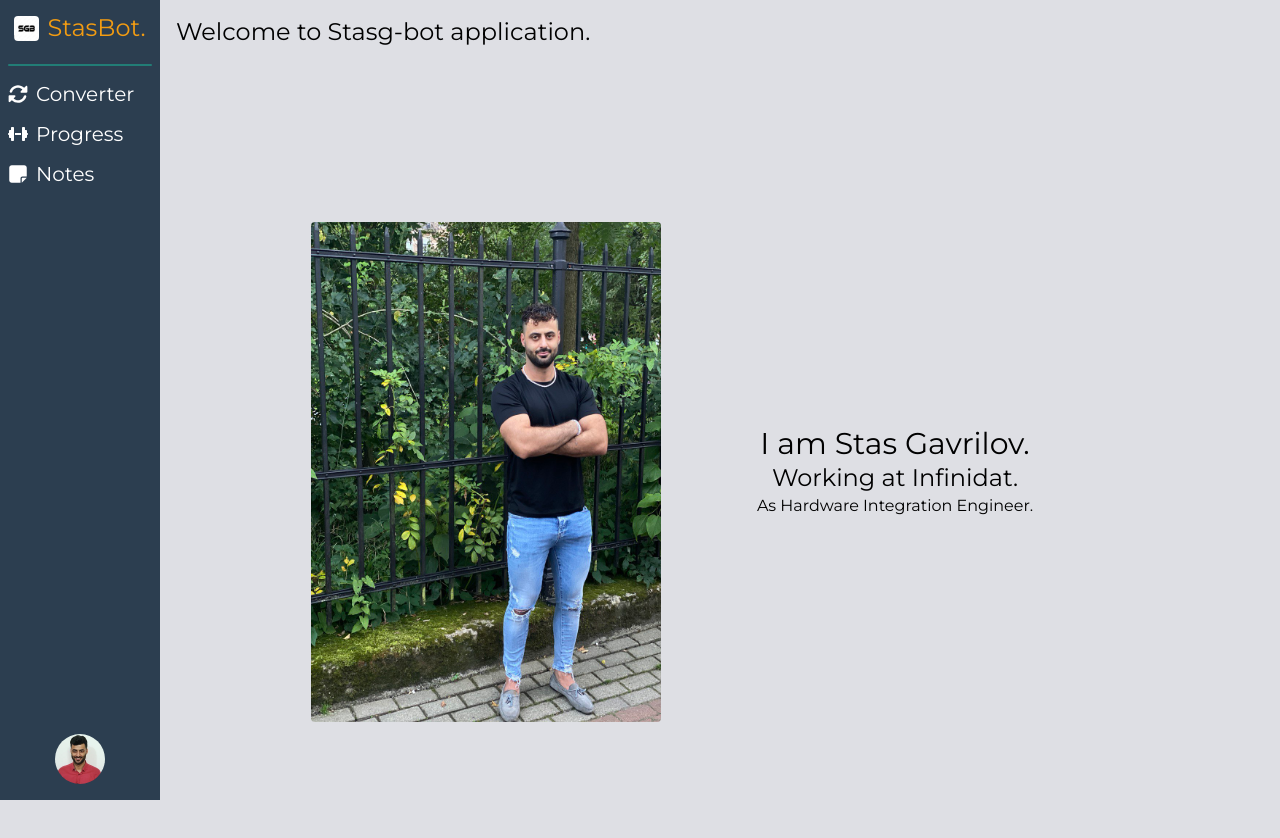
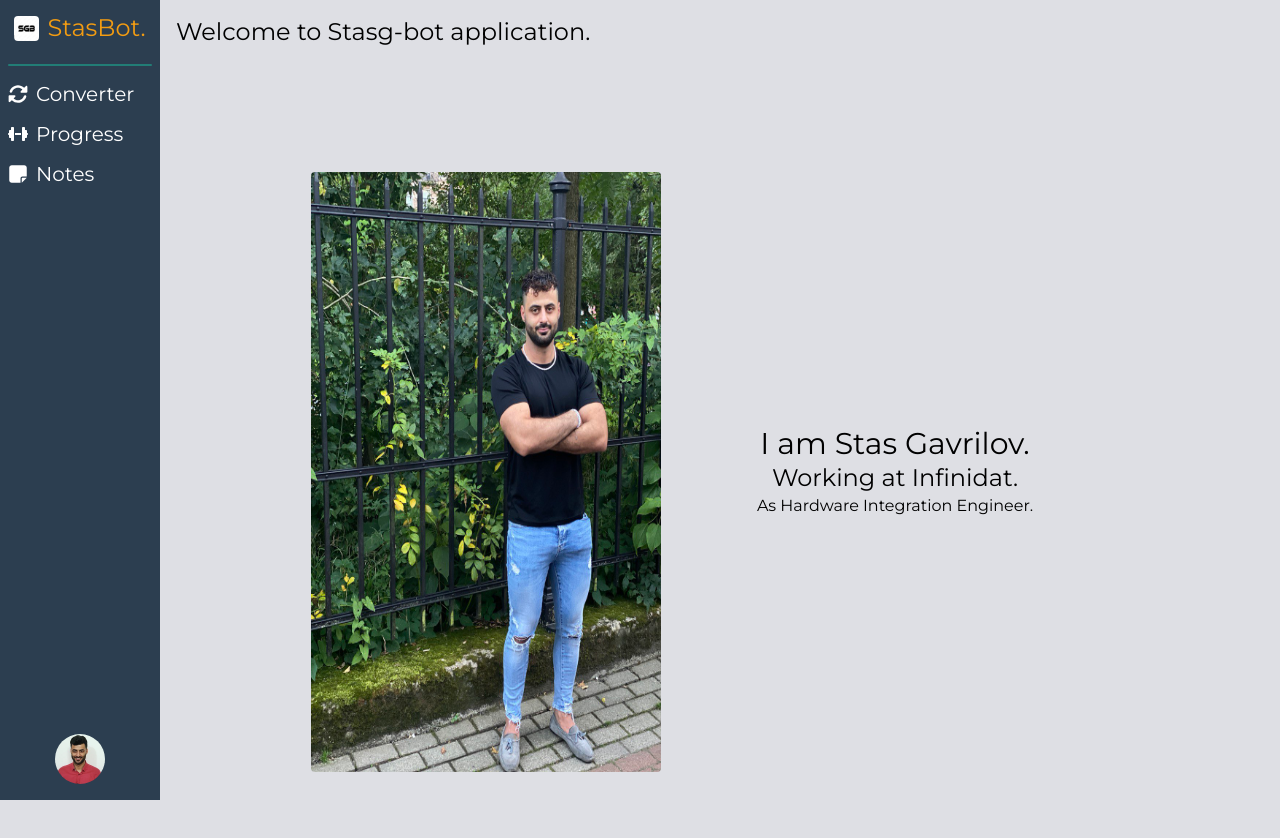
Before and after one commit to StasGavrilov/SGUtils, a Next.js app: page / in a window 1280 px wide. Shown: the top 838 px of the page. Built offline with nearby package versions, Linux system fonts and the light colour scheme.

Commit message:
hot fix 2

```diff
--- a/src/app/page.tsx
+++ b/src/app/page.tsx
@@ -4,15 +4,15 @@ import Box from "@/components/Box/Box"
 export default function Home() {
   return (
     <Box title='Welcome to Stasg-bot application.'>
-      <div className='flex flex-col lg:flex-row justify-center items-center min-h-screen'>
+      <div className='flex flex-col lg:flex-row justify-center items-center min-h-screen p-2 lg:p-4'>
         <Image
           src={'/pictures/pro.jpg'}
           alt={'emblem'}
           width={250}
           height={400}
-          className='rounded lg:w-[350px] lg:h-[500px]'
+          className='rounded lg:w-[350px] lg:h-[600px]'
         />
-        <div className='py-10 px-8 lg:px-24 text-center'>
+        <div className='py-10 px-2 lg:px-24 text-center'>
           <p className='text-3xl'>I am Stas Gavrilov.</p>
           <p className='text-2xl'>Working at Infinidat.</p>
           <p className='text-1xl'>As Hardware Integration Engineer.</p>
```
